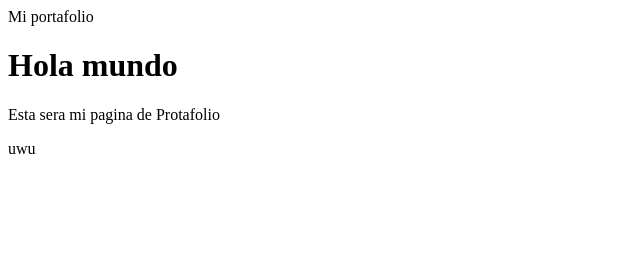
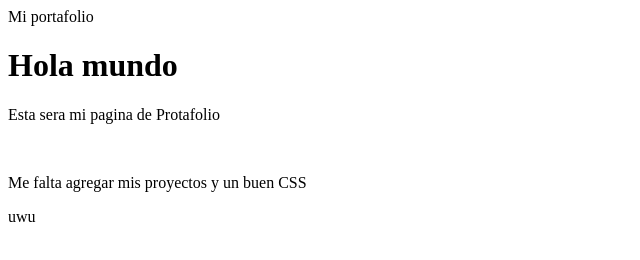
Before and after one commit to Helinks/portafolio, a plain HTML site: page index.html in a window 1280 px wide. Shown: the whole page, without its empty margins (0-640 px from the left). Drawn offline with Linux system fonts and the light colour scheme.

Commit message:
Update index.html

```diff
--- a/index.html
+++ b/index.html
@@ -5,6 +5,8 @@
   <body>
     <h1>Hola mundo</h1>
     <p>Esta sera mi pagina de Protafolio</p>
+    <br>
+    <p>Me falta agregar mis proyectos y un buen CSS</p>
   </body>
   <footer>
     uwu
```
